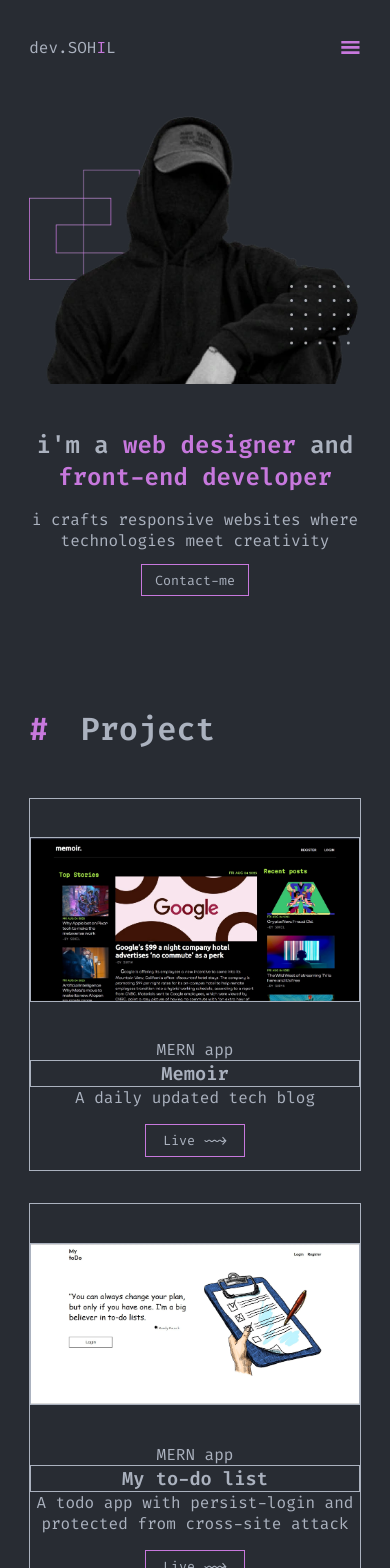
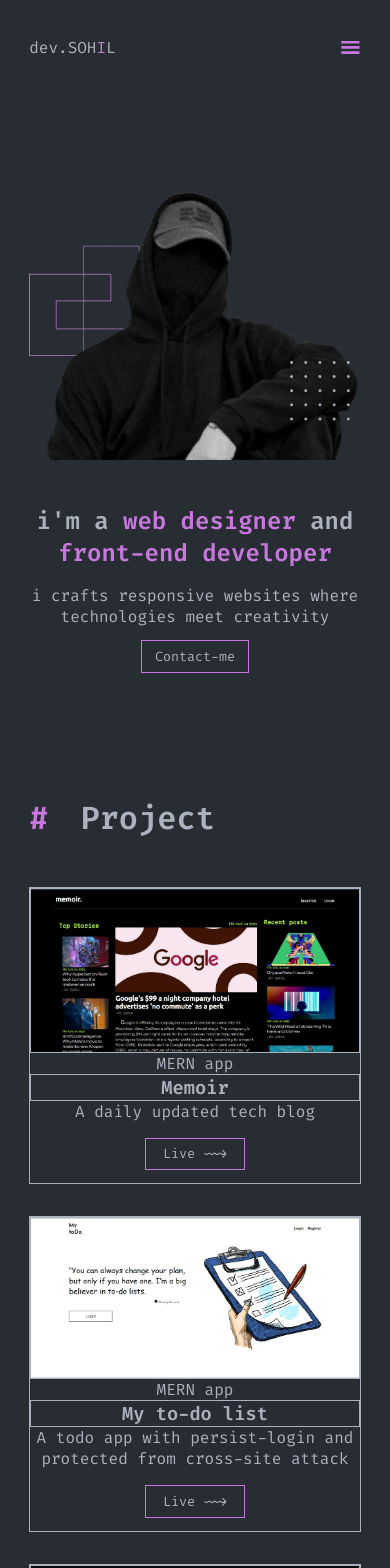
Before and after one commit to sohilvp/personal-website, a React (Create React App) app: page / in a window 390 px wide. Shown: the top 1568 px of the page. Built offline with nearby package versions, Linux system fonts and the light colour scheme; a web font is replaced by a local one.

Commit message:
layout updated

```diff
--- a/src/Components/Hero/hero.css
+++ b/src/Components/Hero/hero.css
@@ -3,6 +3,7 @@
   display: flex;
   padding-top: 3em;
   gap: 1em;
+  min-height: calc(60vh - 31px);
 }
 .hero-image{
   min-width:420px;
@@ -76,6 +77,7 @@
     flex-flow: column-reverse;
     align-items: center;
     justify-content: center;
+    min-height: calc(85vh - 31px);
   }
   .button-hero {
     margin-top: 1em;
--- a/src/Components/Project/project.css
+++ b/src/Components/Project/project.css
@@ -32,7 +32,7 @@
   justify-content: center;
   transition: 0.5s all ease-in-out;
   font-family: "Rubik Pixels", cursive;
-  min-height: 240px;
+  height: min(240px, min-content);
 }
 .thumbnail img {
   max-width: 100%;
@@ -73,4 +73,7 @@ h3 {
   .single-project {
     width: 100%;
   }
+  .project-contanier {
+    margin-top: 3em;
+  }
 }
```
